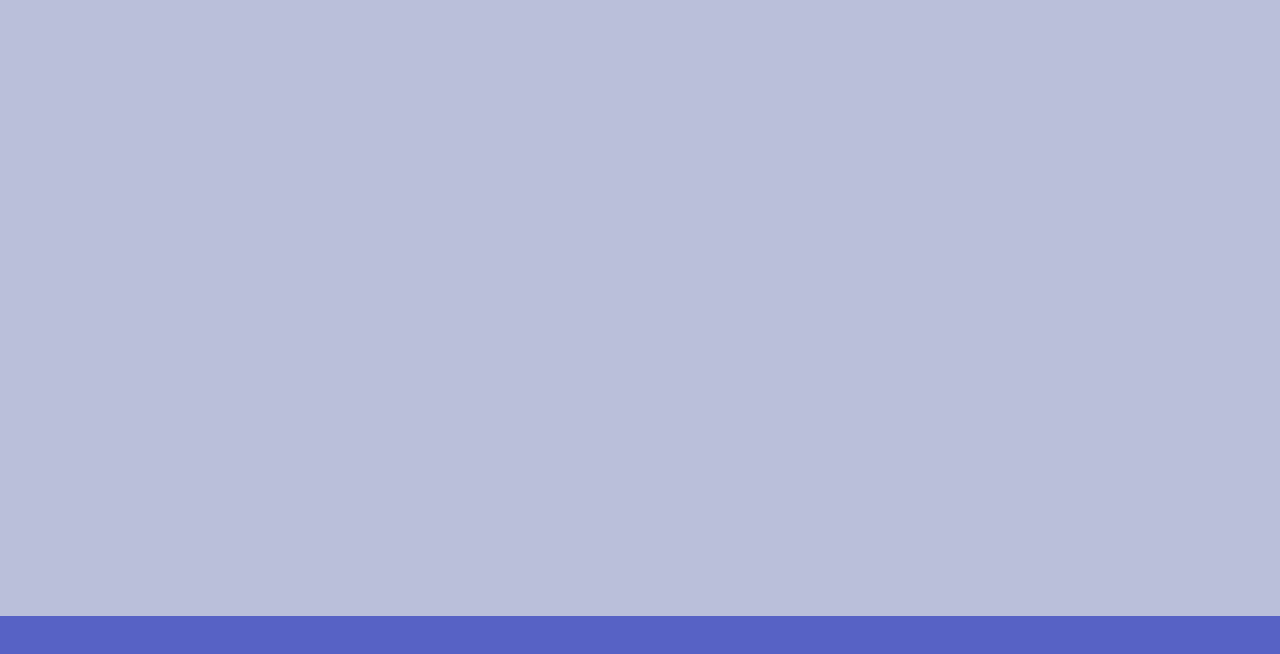
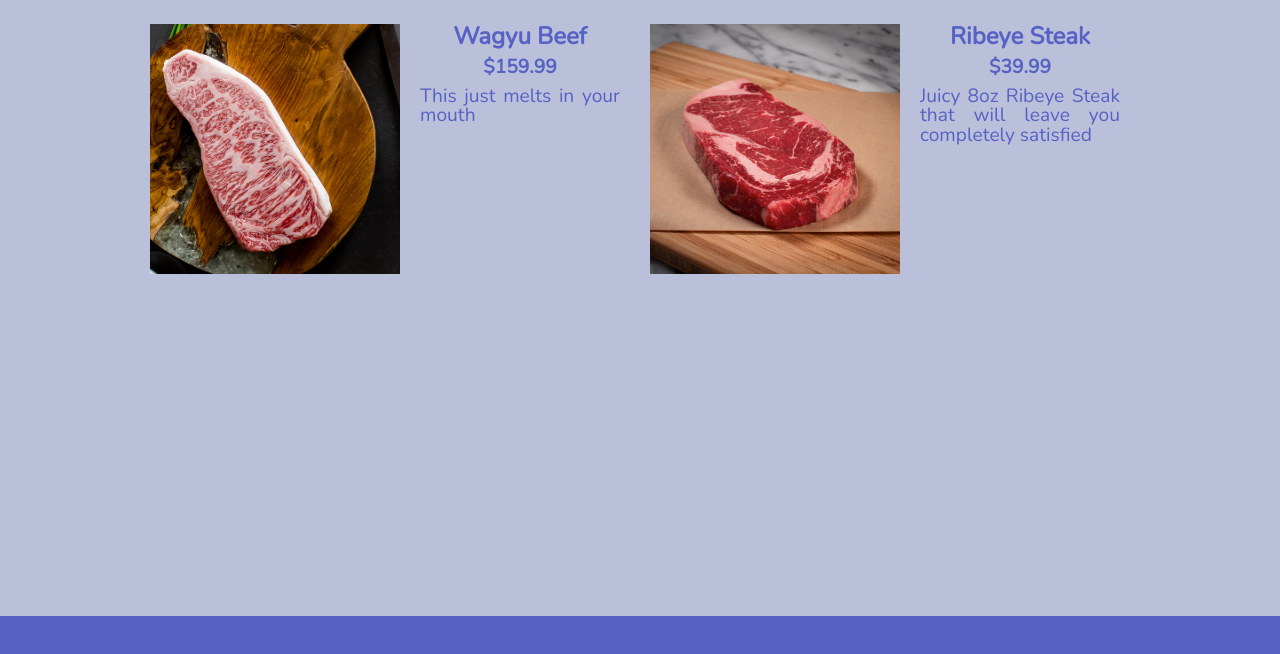
Before and after one commit to AjeetAthwal/restaurant-page-js, a plain HTML site: page index.html in a window 1280 px wide. Both pictures are taken after a click on the link "Menu". Shown: the part 134-788 px from the top of the page. Drawn offline with nearby package versions, Linux system fonts and the light colour scheme.

Commit message:
added menu items in classes - easy to add more

```diff
--- a/main.js
+++ b/main.js
@@ -108,12 +108,126 @@ __webpack_require__.r(__webpack_exports__);
 /* harmony export */ __webpack_require__.d(__webpack_exports__, {
 /* harmony export */   "default": () => __WEBPACK_DEFAULT_EXPORT__
 /* harmony export */ });
+class food{
+    constructor(name, price, description, imageUrl){
+        this._name = name;
+        this._price = price;
+        this._description = description;
+        this._imageUrl = imageUrl;
+    }
+
+    get name(){
+        return this._name
+    }
+
+    set name(name){
+        if (typeof name !== "string") throw new Error("Food Name must be a string");
+        if (name === "") throw new Error("Food Name must not be empty");
+        this._name = name
+    }
+
+    get price(){
+        return this._price;
+    }
+
+    set price(price){
+        if (typeof price !== "integer") throw new Error("Food Price must be an integer");
+        this._price = price;
+    }
+
+    get description(){
+        return this._description;
+    }
+
+    set description(desc){
+        if (typeof desc !== "string") throw new Error("Food Description must be a string");
+        this._description = desc;
+    }
+
+    get imageUrl(){
+        return this._imageUrl;
+    }
+
+    set imageUrl(url){
+        if (typeof url !== "string") throw new Error("Food Image Url must be a string");
+        if (url.match(/\.(jpeg|jpg|gif|png)$/) === null) throw new Error("Food Image url must end in either .jpeg, .jpg, .gif, .png");
+        this._imageUrl = url;
+    }
+
+    _nameLoad(div){
+        const tag = document.createElement("h2");
+        tag.innerText = this._name;
+        tag.classList.add("menu-name")
+        div.appendChild(tag)
+    }
+
+    _priceLoad(div){
+        const tag = document.createElement("h3");
+        tag.innerText = "$" + this._price;
+        tag.classList.add("menu-price")
+        div.appendChild(tag)
+    }
+
+    _descriptionLoad(div){
+        const tag = document.createElement("p");
+        tag.innerText = this._description;
+        tag.classList.add("menu-desc")
+        div.appendChild(tag)
+    }
+
+    _imageLoad(div){
+        const tag = document.createElement("img");
+        tag.src = this._imageUrl;
+        tag.alt = this._name;
+        tag.classList.add("menu-img");
+        div.appendChild(tag)
+    }
+
+    _textLoad(div){
+        const textDiv = document.createElement("div");
+        textDiv.classList.add("text-div")
+        this._nameLoad(textDiv);
+        this._priceLoad(textDiv);
+        this._descriptionLoad(textDiv);
+
+        div.appendChild(textDiv);
+    }
+
+    load(menuDiv){
+        const foodDiv = document.createElement("div");
+        foodDiv.classList.add("subcontent");
+        foodDiv.classList.add("menu-item");
+
+        this._imageLoad(foodDiv);
+        this._textLoad(foodDiv);
+
+        menuDiv.appendChild(foodDiv)
+    }
+}
+
+const menu = []
+
+const addFoodToMenu = (name, price, description, imageUrl) => {
+    menu.push(new food(name, price, description, imageUrl))
+}
+addFoodToMenu("Wagyu Beef", 159.99, "This just melts in your mouth", "images/wagyu.jpg");
+addFoodToMenu("Ribeye Steak", 39.99, "Juicy 8oz Ribeye Steak that will leave you completely satisfied", "images/ribeye-steak.jpg");
+
+
+
 const menuLoad = (mainDiv, toggle, headers)=> {
     const h1Tag = document.createElement("h1");
     h1Tag.innerText = "Menu"
     h1Tag.classList.add("subcontent");
 
+    const menuDiv = document.createElement("div");
+    menuDiv.classList.add("subcontent")
+    menuDiv.classList.add("menu-div")
+    menu.forEach(food => food.load(menuDiv));
+
+
     mainDiv.appendChild(h1Tag);
+    mainDiv.appendChild(menuDiv)
 
     toggle("menu", headers);
 }
--- a/styles/style.css
+++ b/styles/style.css
@@ -62,6 +62,11 @@ h2{
     text-align: center;
 }
 
+h3{
+    text-align: center;
+    font-size: 0.8em;
+}
+
 ul {
     padding-left: 10%;
     list-style-type: none;
@@ -95,3 +100,37 @@ li a:hover {
     color: var(--main-color);
     cursor: default;
 }
+
+.menu-div{
+    display: grid;
+    grid-template-columns: repeat(2, 1fr);
+}
+
+.menu-item {
+    display: flex;
+    flex-direction: row;
+    padding: 10px 10px 10px 10px;
+    width: 100%;
+}
+
+.menu-img{
+    width: 50%;
+    height: 250px;
+    object-fit: cover;
+}
+
+
+.text-div{
+    padding-left: 20px;
+    padding-right: 30px;
+    width: 50%;
+}
+
+.menu-price{
+    padding-top: 10px;
+    padding-bottom: 10px;
+}
+
+.menu-desc{
+    font-size: 0.8em;
+}
```
Also changed, not shown: images/ribeye-steak.jpg (added), 1 other file.
